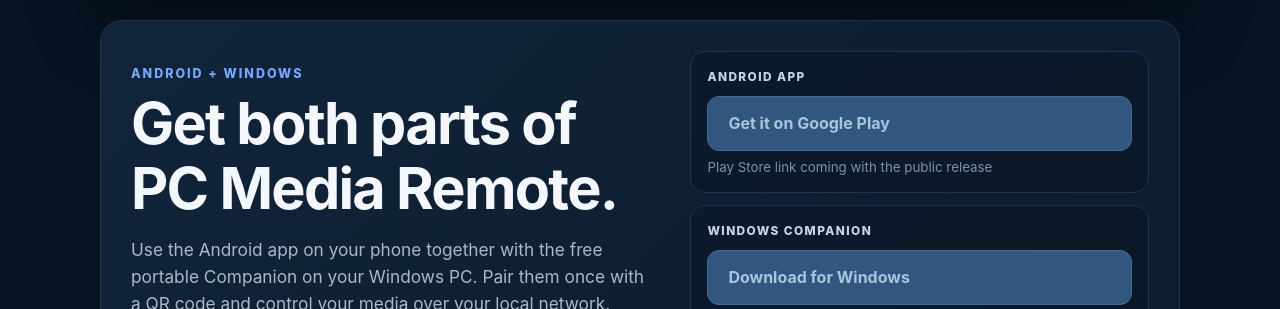
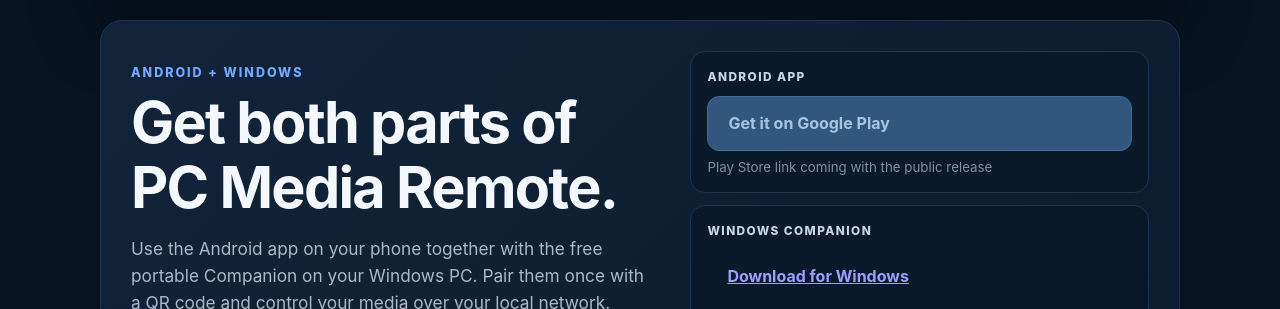
Before and after one commit to rdappsdev-sys/rdappsdev-sys.github.io, a plain HTML site: page pc-media-remote/index.html in a window 1280 px wide. Shown: the part 643-952 px from the top of the page. Drawn offline with Linux system fonts and the light colour scheme.

Commit message:
Update index.html

```diff
--- a/pc-media-remote/index.html
+++ b/pc-media-remote/index.html
@@ -33,11 +33,14 @@
             <span class="button disabled" aria-disabled="true">Get it on Google Play</span>
             <small>Play Store link coming with the public release</small>
           </div>
-          <div class="download-option">
-            <span class="platform">WINDOWS COMPANION</span>
-            <span class="button disabled" aria-disabled="true">Download for Windows</span>
-            <small>Windows 10 &amp; 11 · Free · Portable · No installation required</small>
-          </div>
+         <div class="download-option">
+  <span class="platform">WINDOWS COMPANION</span>
+  <a class="button"
+     href="https://github.com/rdappsdev-sys/rdappsdev-sys.github.io/releases/download/v1.0.0/WindowsCompanion.exe">
+    Download for Windows
+  </a>
+  <small>Windows 10 &amp; 11 · Free · Portable · No installation required</small>
+</div>
         </div>
       </div>
     </section>
```
